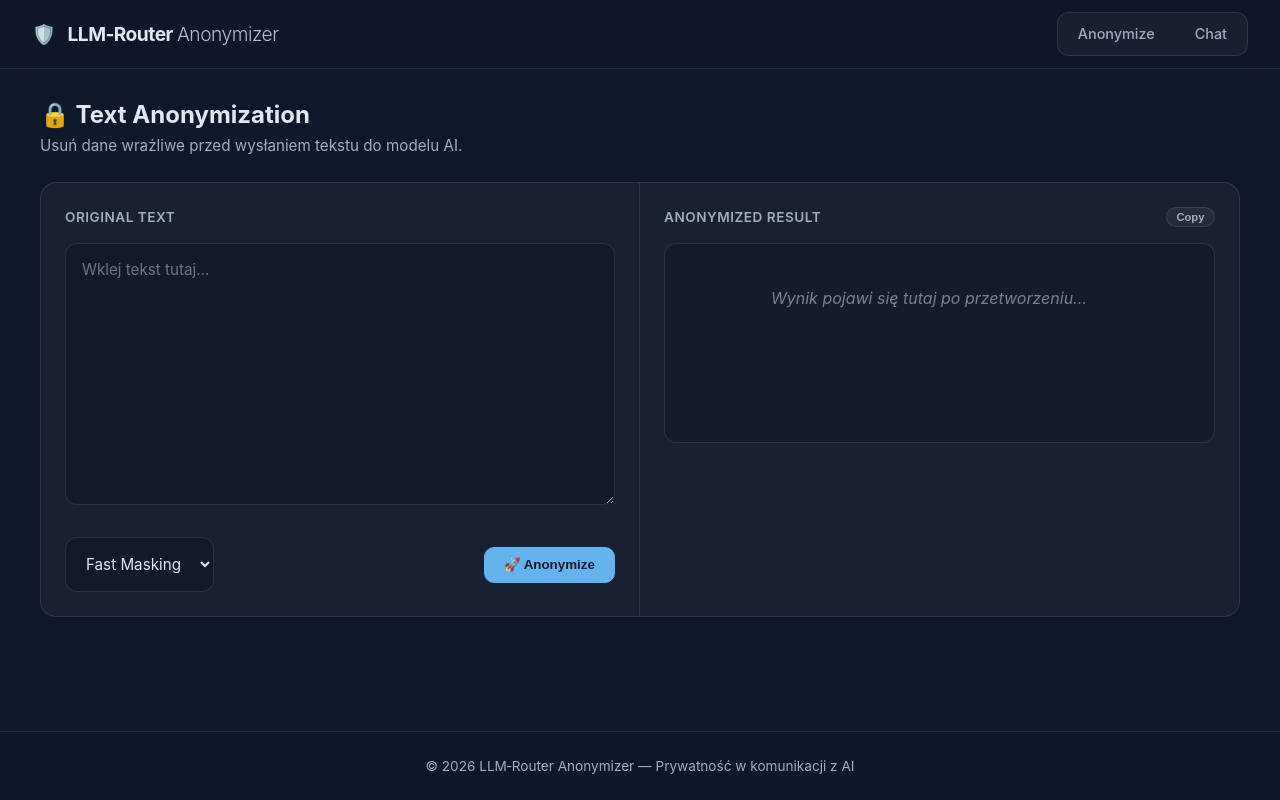
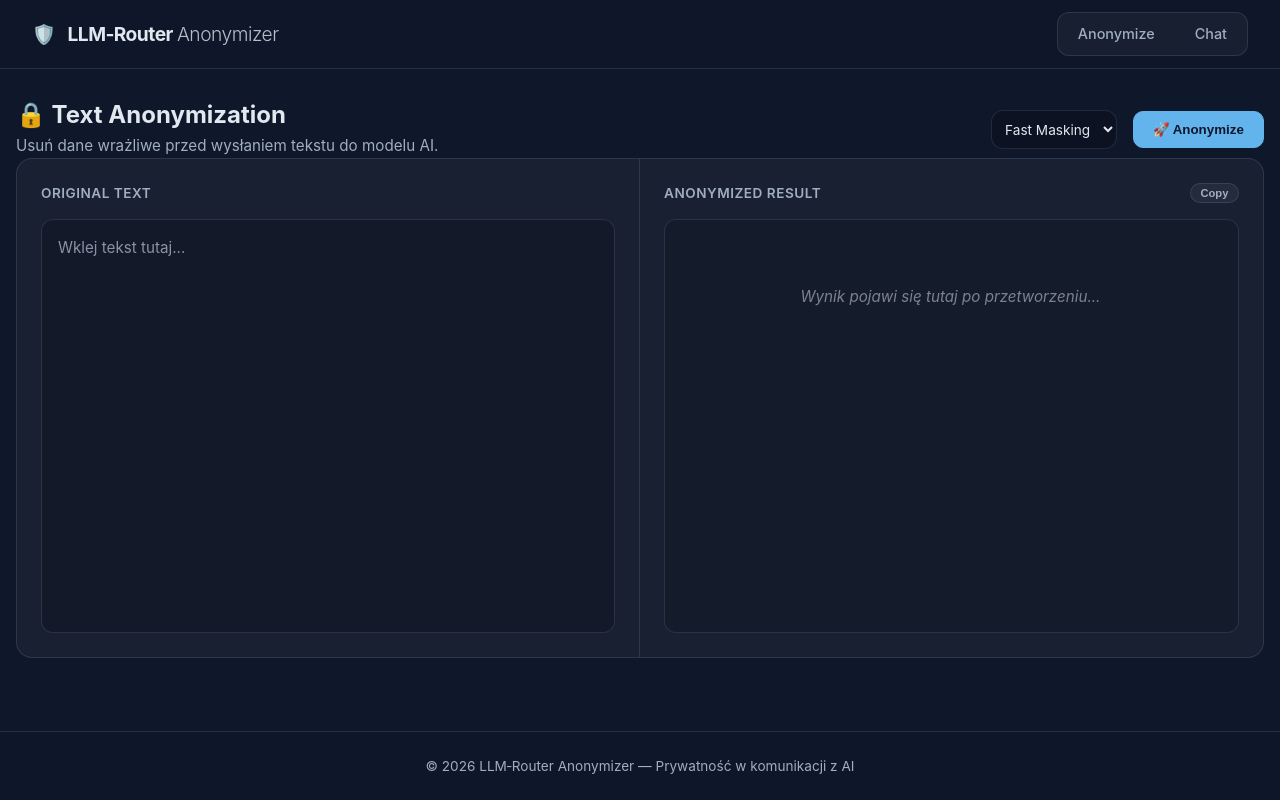
Before and after one commit to radlab-dev-group/llm-router-web, a Python web app: template llm_router_web/web/anonymizer/templates/anonymize.html in a window 1280 px wide. Run offline with Jinja, Linux system fonts and the light colour scheme; the template is opened without the code that fills it, so the values that code supplies are empty; some libraries are stand-ins or nearby versions.

Commit message:
Refactor anonymizer UI: comment‑out dark theme link, increase max‑width to 2000 px, move algorithm selector and submit button into a sticky header, expand editor grid with flexible panes, enhance input/result styling, add synchronized scrolling, and clean up CSS/JS for tag highlighting.

```diff
--- a/llm_router_web/web/anonymizer/templates/anonymize.html
+++ b/llm_router_web/web/anonymizer/templates/anonymize.html
@@ -10,7 +10,8 @@
         .workspace-header {
             display: flex;
             justify-content: space-between;
-            align-items: flex-end;
+            align-items: center; /* Elementy w linii poziomej */
+            gap: 1rem;
         }
 
         .workspace-title h2 {
@@ -18,10 +19,19 @@
             font-size: 1.5rem;
             font-weight: 700;
         }
+
         .workspace-title .sub {
             margin-top: 0.3rem;
             color: var(--text-muted);
             font-size: 0.95rem;
+        }
+
+        /* Kontener na dropdown i przycisk w nagłówku */
+        .workspace-controls {
+            display: flex;
+            align-items: center;
+            gap: 1rem;
+            flex-shrink: 0;
         }
 
         .editor-grid {
@@ -32,6 +42,8 @@
             border-radius: 16px;
             overflow: hidden;
             background: var(--bg-glass);
+            align-items: stretch;
+            min-height: 500px;
         }
 
         @media (min-width: 820px) {
@@ -45,6 +57,8 @@
             flex-direction: column;
             padding: 1.5rem;
             gap: 1rem;
+            overflow: hidden;
+            height: 100%;
         }
 
         .editor-pane:first-child {
@@ -60,39 +74,58 @@
             text-transform: uppercase;
             letter-spacing: 0.5px;
             color: var(--text-muted);
+            flex-shrink: 0;
         }
 
-        .inputx, .selectx {
+        /* ---------- ELEMENTY TEKSTOWE (Synchronizowane) ---------- */
+        .inputx, .result-area {
             width: 100%;
+            flex: 1; /* Wypełnia całą dostępną wysokość panele */
             border-radius: 12px;
             border: 1px solid var(--border-glass);
-            background: rgba(0,0,0,0.2);
+            background: rgba(0, 0, 0, 0.2);
             padding: 1rem;
             color: inherit;
             outline: none;
             font-family: inherit;
             font-size: 0.95rem;
-            transition: border-color 0.2s;
+            line-height: 1.6;
+            box-sizing: border-box;
+            overflow: auto;
+            resize: none;
+            display: block; /* Zapobiega centrowaniu pionowemu */
+            text-align: left;
+        }
+
+        .result-area {
+            white-space: pre-wrap;
+            background: rgba(0, 0, 0, 0.15);
         }
 
         .inputx:focus {
             border-color: var(--accent);
-            box-shadow: 0 0 0 2px rgba(99,179,237,0.1);
+            box-shadow: 0 0 0 2px rgba(99, 179, 237, 0.1);
         }
 
-        .controls-bar {
-            display: flex;
-            justify-content: space-between;
-            align-items: center;
-            gap: 1rem;
-            margin-top: auto;
-            padding-top: 1rem;
+        /* ---------- KONTROLY ---------- */
+        .selectx {
+            border-radius: 12px;
+            border: 1px solid var(--border-glass);
+            background: rgba(0, 0, 0, 0.2);
+            padding: 0.6rem;
+            color: inherit;
+            outline: none;
+            font-family: inherit;
+            font-size: 0.85rem;
+            transition: border-color 0.2s;
+            box-sizing: border-box;
+            cursor: pointer;
         }
 
         .btnx {
             appearance: none;
             border: 1px solid var(--border-glass);
-            background: rgba(255,255,255,0.05);
+            background: rgba(255, 255, 255, 0.05);
             color: inherit;
             border-radius: 10px;
             padding: 0.6rem 1.2rem;
@@ -102,33 +135,30 @@
             align-items: center;
             gap: 0.5rem;
             transition: all 0.2s;
+            white-space: nowrap;
         }
 
-        .btnx:hover { background: rgba(255,255,255,0.1); }
+        .btnx:hover {
+            background: rgba(255, 255, 255, 0.1);
+        }
+
         .btnx.primary {
             background: var(--accent);
             color: #0f172a;
             border-color: var(--accent);
         }
-        .btnx.primary:hover { background: var(--accent-hover); }
 
-        .result-area {
-            min-height: 200px;
-            padding: 1rem;
-            border-radius: 12px;
-            background: rgba(0,0,0,0.15);
-            border: 1px solid var(--border-glass);
-            line-height: 1.6;
-            white-space: pre-wrap;
+        .btnx.primary:hover {
+            background: var(--accent-hover);
         }
 
         .anon-tag {
             display: inline-block;
             padding: 0 0.4rem;
             border-radius: 4px;
-            background: rgba(255,220,120,0.15);
+            background: rgba(255, 220, 120, 0.15);
             color: #ffe0a3;
-            border: 1px solid rgba(255,220,120,0.3);
+            border: 1px solid rgba(255, 220, 120, 0.3);
             font-family: monospace;
             font-weight: 700;
             font-size: 0.9em;
@@ -137,66 +167,78 @@
         .spinnerx {
             width: 18px;
             height: 18px;
-            border: 2px solid rgba(255,255,255,0.2);
+            border: 2px solid rgba(255, 255, 255, 0.2);
             border-top-color: var(--accent);
             border-radius: 50%;
             animation: spin 0.8s linear infinite;
             display: none;
         }
-        .spinnerx.active { display: inline-block; }
-        @keyframes spin { to { transform: rotate(360deg); } }
+
+        .spinnerx.active {
+            display: inline-block;
+        }
+
+        @keyframes spin {
+            to {
+                transform: rotate(360deg);
+            }
+        }
     </style>
 
     <div class="anon-workspace">
+        <!-- Formularz otacza całość, aby łatwo pobrać dane z textarea i selecta -->
+        <form id="anonymize-form"
+              hx-post="{{ url_for('anonymize_web.process_text') }}"
+              hx-target="#result-content"
+              hx-swap="innerHTML"
+              hx-trigger="submit"
+              hx-indicator="#loading-spinner">
+
             <header class="workspace-header">
                 <div class="workspace-title">
                     <h2>🔒 Text Anonymization</h2>
                     <div class="sub">Usuń dane wrażliwe przed wysłaniem tekstu do modelu AI.</div>
                 </div>
+
+                <div class="workspace-controls">
+                    <select name="algorithm" class="selectx">
+                        <option value="fast" selected>Fast Masking</option>
+                    </select>
+                    <span id="loading-spinner" class="spinnerx"></span>
+                    <button type="submit" class="btnx primary">🚀 Anonymize</button>
+                </div>
             </header>
 
             <div class="editor-grid">
-            <!-- Left Pane: Input -->
+                <!-- Left pane – original text -->
                 <div class="editor-pane">
                     <div class="pane-label">Original Text</div>
-                <form id="anonymize-form"
-                      hx-post="{{ url_for('anonymize_web.process_text') }}"
-                      hx-target="#result-content"
-                      hx-swap="innerHTML"
-                      hx-trigger="submit"
-                      hx-indicator="#loading-spinner"
-                      style="display: contents;">
-
                     <textarea name="text" id="input-text"
                               placeholder="Wklej tekst tutaj..." required
-                              class="inputx" rows="12"></textarea>
+                              class="inputx"></textarea>
+                </div>
 
-                    <div class="controls-bar">
-                        <div style="display:flex; gap:0.5rem; align-items:center;">
-                            <select name="algorithm" class="selectx" style="width: auto;">
-                                <option value="fast" selected>Fast Masking</option>
-                            </select>
-                            <span id="loading-spinner" class="spinnerx"></span>
+                <!-- Right pane – anonymized result -->
+                <div class="editor-pane">
+                    <div class="pane-label">
+                        Anonymized Result
+                        <button type="button" class="btnx"
+                                style="font-size:0.7rem; padding:0.2rem 0.6rem;"
+                                onclick="copyResult()">Copy
+                        </button>
                     </div>
-                        <button type="submit" class="btnx primary">🚀 Anonymize</button>
+                    <div id="result-content" class="result-area">
+                        <span style="opacity:0.5; font-style:italic;">
+                            Wynik pojawi się tutaj po przetworzeniu...
+                        </span>
+                    </div>
+                </div>
             </div>
         </form>
     </div>
 
-            <!-- Right Pane: Result -->
-            <div class="editor-pane">
-                <div class="pane-label">
-                    Anonymized Result
-                    <button class="btnx" style="font-size:0.7rem; padding: 0.2rem 0.6rem;" onclick="copyResult()">Copy</button>
-                </div>
-                <div id="result-content" class="result-area">
-                    <span style="opacity: 0.5; font-style: italic;">Wynik pojawi się tutaj po przetworzeniu...</span>
-                </div>
-            </div>
-        </div>
-    </div>
-
     <script>
+        /* ---- Highlight anonimowych tagów ---- */
         function highlightTags() {
             const container = document.getElementById('result-content');
             if (!container) return;
@@ -206,14 +248,44 @@
             );
         }
 
+        /* ---- Kopiowanie wyniku ---- */
         async function copyResult() {
             const text = document.getElementById('result-content').innerText;
             await navigator.clipboard.writeText(text);
             alert('Copied to clipboard!');
         }
 
+        /* ---- Synchronizacja przewijania ---- */
+        function syncScroll(source) {
+            const targetId = source.id === 'input-text' ? 'result-content' : 'input-text';
+            const target = document.getElementById(targetId);
+            if (!target) return;
+
+            if (target.scrollTop !== source.scrollTop || target.scrollLeft !== source.scrollLeft) {
+                target.scrollTop = source.scrollTop;
+                target.scrollLeft = source.scrollLeft;
+            }
+        }
+
+        const inputEl = document.getElementById('input-text');
+        const resultEl = document.getElementById('result-content');
+
+        inputEl.addEventListener('scroll', function (e) {
+            syncScroll(e.target);
+        });
+        resultEl.addEventListener('scroll', function (e) {
+            syncScroll(e.target);
+        });
+
+        /* ---- Po zamianie HTMX ---- */
         document.body.addEventListener('htmx:afterSwap', function (e) {
-            if (e.detail?.target?.id === 'result-content') highlightTags();
+            if (e.detail?.target?.id === 'result-content') {
+                highlightTags();
+                const input = document.getElementById('input-text');
+                if (input) {
+                    syncScroll(input);
+                }
+            }
         });
     </script>
 {% endblock %}
--- a/llm_router_web/web/anonymizer/templates/base_anonymizer.html
+++ b/llm_router_web/web/anonymizer/templates/base_anonymizer.html
@@ -7,8 +7,8 @@
 
     <!-- Wspólne style -->
     <link rel="stylesheet" href="{{ url_for('static', filename='style.css') }}">
-    <link id="theme-link" rel="stylesheet"
-          href="{{ url_for('static', filename='style-dark.css') }}">
+{#    <link id="theme-link" rel="stylesheet"#}
+{#          href="{{ url_for('static', filename='style-dark.css') }}">#}
 
     <!-- HTMX + Alpine -->
     <script src="https://unpkg.com/htmx.org@1.9.12"></script>
@@ -100,7 +100,7 @@
 
         .app-main {
             width: 100%;
-            max-width: 1200px;
+            max-width: 2000px;
             animation: fadeIn 0.3s ease-out;
         }
 
```
Lines whose indentation alone changed are shown as unchanged.
